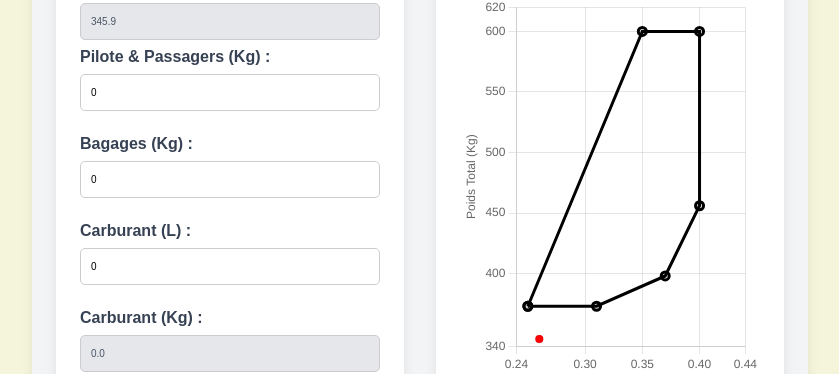
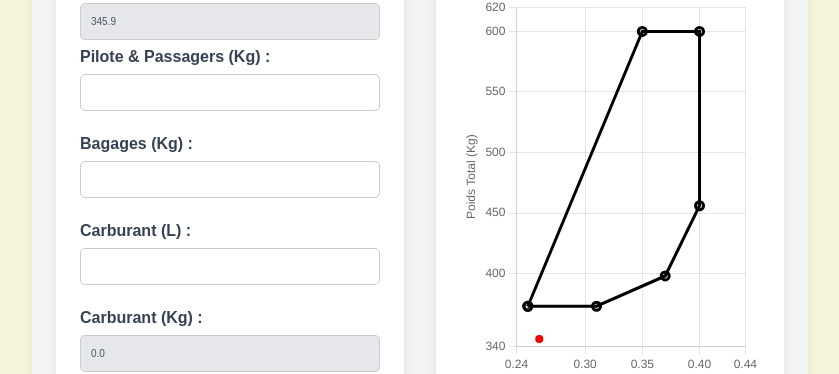
Before and after one commit to tsasamdev/evss-mb, a React (Vite) app in the folder my-project/: page / in a window 1280 px wide. Shown: the part 233-607 px from the top of the page, without its empty margins (220-1059 px from the left). Built offline with nearby package versions, Linux system fonts and the light colour scheme.

Commit message:
Changed 0 logic in input

```diff
--- a/my-project/src/MassBalanceChart.tsx
+++ b/my-project/src/MassBalanceChart.tsx
@@ -21,12 +21,19 @@ const MassBalanceChart: React.FC = () => {
   const totalFuelKilo = fuelWeightL * 0.72;
   const totalWeight = emptyWeight + pilotPassengerWeight + baggageWeight + totalFuelKilo;
 
-  const handleInputChange = (e: React.ChangeEvent<HTMLInputElement>, setter: React.Dispatch<React.SetStateAction<number>>) => {
+  const handleInputChange = (
+    e: React.ChangeEvent<HTMLInputElement>,
+    setter: React.Dispatch<React.SetStateAction<number>>
+  ) => {
     const value = e.target.value;
-    setter(value === '' ? 0 : Math.max(0, parseFloat(value))); // If input is empty, set to 0, otherwise parse the number and ensure it's >= 0
+    // If the input is empty, set to 0, otherwise parse the number
+    setter(value === '' ? 0 : Math.max(0, parseFloat(value)));
   };
 
-  const handleKeyDown = (e: React.KeyboardEvent<HTMLInputElement>, setter: React.Dispatch<React.SetStateAction<number>>) => {
+  const handleKeyDown = (
+    e: React.KeyboardEvent<HTMLInputElement>,
+    setter: React.Dispatch<React.SetStateAction<number>>
+  ) => {
     // If backspace is pressed and the input is "0", clear the input
     if (e.key === 'Backspace' && e.currentTarget.value === '0') {
       setter(0); // Set the state to 0 if it's a backspace on "0"
@@ -108,7 +115,7 @@ const MassBalanceChart: React.FC = () => {
                 <label className="font-semibold text-gray-700">{label} :</label>
                 <input
                   type="number"
-                  value={value}
+                  value={value === 0 ? '' : value}
                   onChange={(e) => handleInputChange(e, setter)}
             onKeyDown={(e) => handleKeyDown(e, setter)}
             className="border p-2 rounded w-full focus:ring-2 focus:ring-blue-500 focus:outline-none"
```
